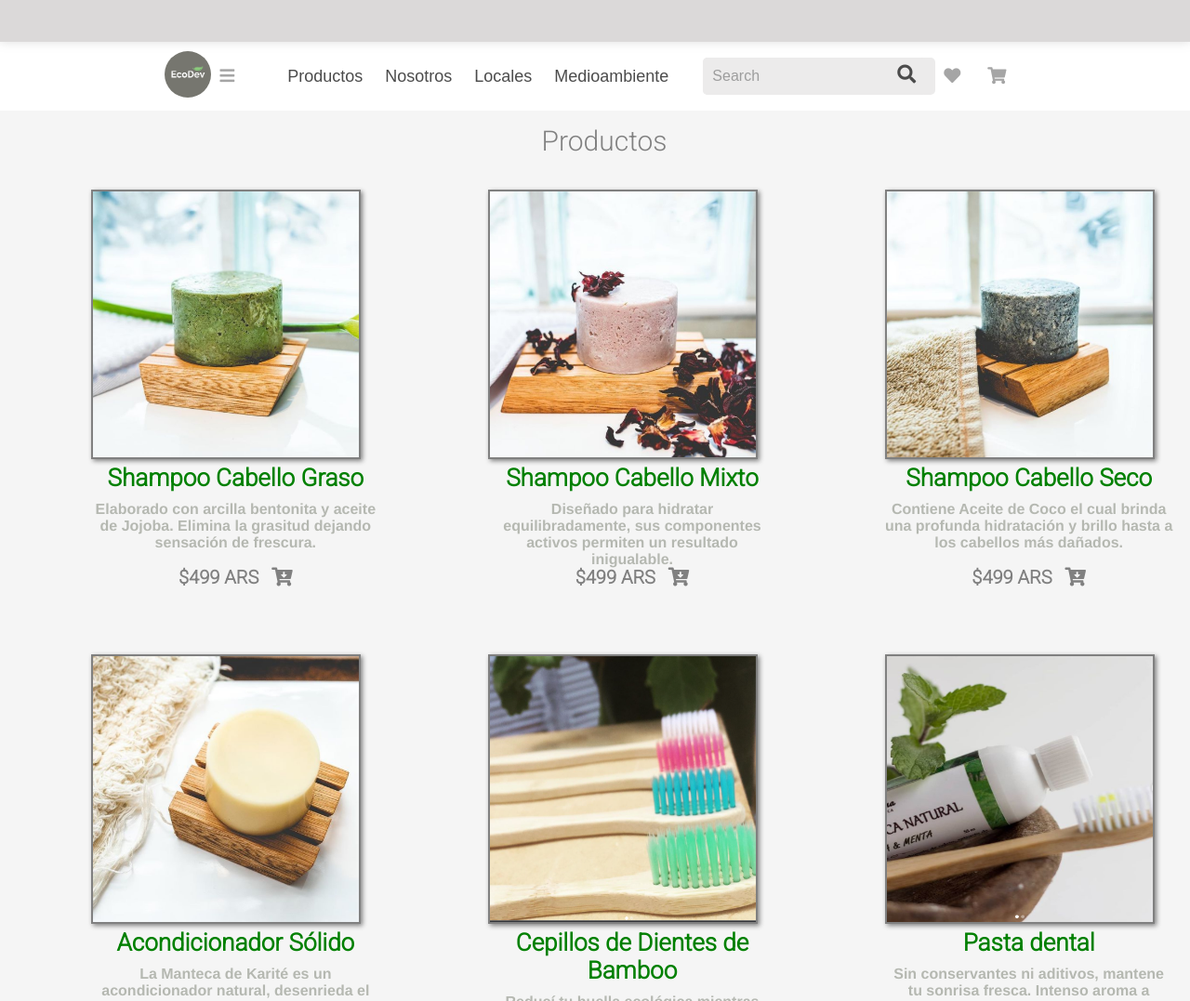
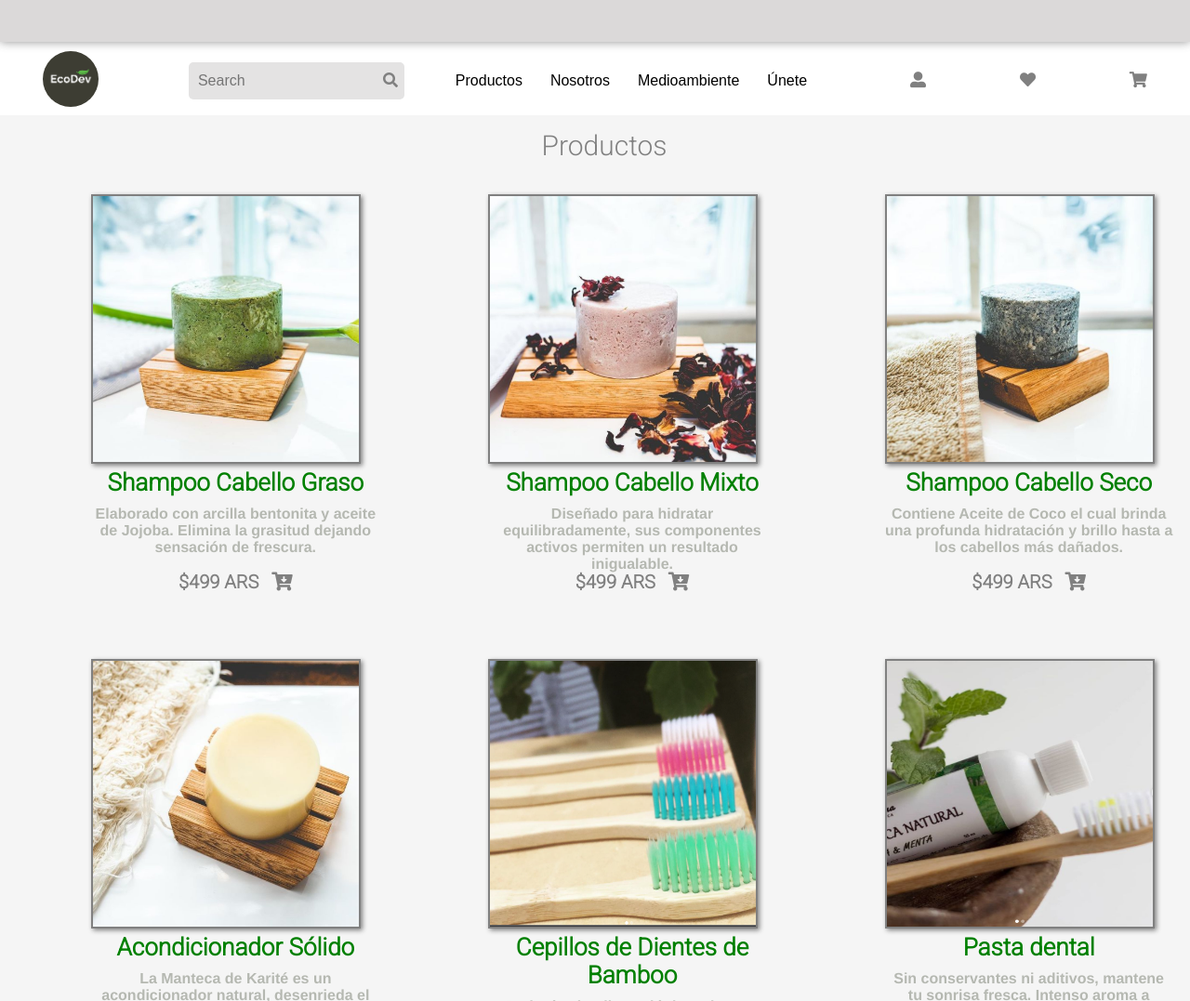
Before and after one commit to german-e/ecodev-G3, a website: page ecodev/views/header.html in a window 1280 px wide. Shown: the top 1077 px of the page at 93% size. Drawn offline with Linux system fonts and the light colour scheme.

Commit message:
cambio de ramas

```diff
--- a/ecodev/public/css/header.css
+++ b/ecodev/public/css/header.css
@@ -1,22 +1,13 @@
 * {
     box-sizing: border-box;
     margin: 0;
-    color: #f2f2f2;
     padding: 0;
     font-family: 'Montserrat', sans-serif;
 }
 
-body {
-    width: 100%;
-}
 
 header {
     width: 100%;
-    height: 80px;
-}
-
-.main-header {
-    /* background-color: rgba(146, 146, 151, 0.404); */
     background-color: rgb(204, 201, 201);
     height: 45px;
     position: relative;
@@ -26,13 +17,10 @@ header {
 }
 
 nav {
-    /* padding: 10px 40px 10px 70px; */
-    padding: 10px 10px;
-    /* border: 1px solid #000;
-    border-left: none;
-    border-right: none; */
-    background: white;
-    opacity: 0.7
+    padding: 5px 0 0;
+    background: #ffffff;
+    display: flex;
+    justify-content: space-around;
 }
 
 nav ul {
@@ -40,50 +28,50 @@ nav ul {
     list-style: none;
     flex-wrap: wrap;
     align-items: center;
+    width: 100%;
+    justify-content: space-around;
+}
+
+nav ul li {
+    margin: 5px 0;
+    padding: 0 5px;
+}
+
+nav .user {
+    display: none;
+}
+
+nav ul li a {
+    color: black;
+    text-decoration: none;
+}
+
+.logo {
     justify-content: center;
 }
 
-nav ul li {
-    color: black;
+.logo img{
+    width: 60px;
+    border-radius: 50%;
 }
 
-.items a {
-    color: black
+.items {
+   display: none;
 }
 
-nav ul li.logo img {
-    flex: 1;
-    /* font-size: 30px;
-    font-weight: 700; */
-    width: 50px;
-    border-radius: 50%;
-    /* margin: 5px 50px; */
-}
-
-nav ul div.items{
-    padding: 0 25px;
-    display: inline-flex;
-}
-
-nav ul div.items a{
-    text-decoration: none;
-    font-size: 18px;
-    padding: 0 12px;
-}
-
-nav ul div.items a:hover{
+.items a:hover{
     color:rgb(72, 138, 72)
 }
 
-nav ul .search-icon {
+.search-icon {
     height: 40px;
-    width: 250px;
+    width: 50px;
     display: flex;
-    background: rgb(228, 227, 227);
     border-radius: 5px;
+    padding: 0 10px;
 }
 
-nav ul .search-icon input {
+.search-icon input {
     height: 100%;
     width: 200px;
     border: none;
@@ -92,163 +80,92 @@ nav ul .search-icon input {
     background: rgb(228, 227, 227);
     font-size: 16px;
     border-radius: 5px 0 0 5px;
+    display: none;
 }
 
-nav ul .search-icon .icon {
+.search-icon .icon {
     height: 100%;
     width: 40px;
     line-height: 40px;
     text-align: center;
-    background: rgb(228, 227, 227);
-    border-radius: 0 5px 5px 0;
+    /* background: rgb(228, 227, 227); */
+    border-radius:5px;
     cursor: pointer;
+    padding-right: 7px;
 }
 
-.iconss {
-    display: flex;
+.user, .heart, .shop {
+    font-size: 17px;
 }
 
-nav ul .search-icon .icon span {
-    color: #000;
-    font-size: 20px;
+.login-form {
+    display: flex;
+    justify-content: center;
+    padding-top: 40px;
 }
 
-nav ul li span {
-    color: black;
-    margin: 0 20px;
-    font-size: 18px;
-    cursor: pointer;
+.form-name, .form-pass, .form-btn-send {
+    margin: 20px;
 }
 
-@media (max-width: 630px){
-    nav ul div.items{
-        display: none;
-    }
+.login-form input{
+    border: none;
+    border-radius: 5px;
+    outline: none;
+    font-size: 14px;
+    padding: 8px;
+    width: 320px;
+    background-color: rgb(238, 237, 237);
+}
+
+.form-btn-send button{
+    border: none;
+    border-radius: 3px;
+    width: 100px;
+    background: rgb(72, 138, 72);
+    padding: 8px;
+    color: #ffffff;
+    cursor: pointer
+}
+
+.form-btn-send button:hover {
+    background: #21660c;
 }
 
 
+@media(min-width: 771px){
+    .items {
+        display: flex;
+        margin-left: 150px;
+    }
+    .items li {
+        margin: 0 10px
+    }
+    .burger {
+        display: none;
+    }
+    .logo {
+        order: -1;
+    }
+    .heart, .shop {
+        order: 1;
+    }
 
-
-
-
-
-/* .main-navbar {
-    display: flex;
-    align-items: center;
-    margin: 5px 10px;
-    height: 60px;
-}
-.main-navbar i {
-    padding: 20px;
-}
-.left-top-bar {
-    display: flex;
-    flex: 1 1 0%;
-    margin-left: 10px;
-    width: 100px;
-}  */
-
-/* .left-top-bar i {
-    padding: 10px;
-} */
-
-
- /* .logo-ecodev {
-    display: flex;
-    justify-content: center;
-    flex: 1 1 0%;
-}
-.logo-ecodev img {
-    width: 50px;
-    border-radius: 50%;
-    margin: 5px 50px;
-}
- .right-top-bar {
-    display: flex;
-    margin-right: 10px;
-}  */
-
-/* .right-top-bar i {
-    padding: 20px;
-} */
-
-/* header nav.main-navbar i {
-    font-size: 17px;
-}
-.sec-navbar {
-    display: flex;
-    justify-content: space-between;
-    align-items: center;
-    height: 60px;
-    width: 100%;
-    padding: 0 10px;
-}
-.sec-navbar ul {
-    display: flex;
-}
-.sec-navbar ul li {
-    padding: 20px;
-    margin: 0 60px;
-    list-style: none;
-    font-size: 17px;
-    font-family: "Montserrat", "sans-serif";
-}
-a {
-    text-decoration: none;
-    color: #19124f;
-}
-.sec-navbar ul li a:hover {
-    border-bottom: 2px solid #19124f;
-} */
-
-
- hr {
-    width: 90vw;
-    margin: auto;
 }
 
-.banner {
-    position: relative;
-    width: 100%;
-    background-image: url('/img/natural-product.jpg');
-    height: 600px;
-    margin: 10px 0;
-    background-size: cover;
-    animation: banner 28s infinite linear;
-    /* transition: banner 2000ms */
+@media(min-width: 1000px){
+    .search-icon input {
+        display: flex;
+    }
+    .search-icon .icon {
+        background: rgb(228, 227, 227);
+        border-radius: 0 5px 5px 0;
+    }
+    nav .user {
+        display: block;
+    }
+    .user a:hover, .heart:hover, .shop:hover{
+        color:#21660c;
+        cursor: pointer;
+    }
 }
-
-.banner-content {
-    margin: 0;
-    padding: 0;
-    width: 100%;
-    height: 100%;
-    color: #fff;
-    background-color: rgba(0, 22, 20, 0.4);
-    display: flex;
-    flex-direction: column;
-    justify-content: center;
-    align-items: center;
-}
-
-.banner-content h2 {
-    margin: 0;
-    padding: 0;
-    padding-bottom: 30px;
-    text-align: center;
-    font-size: 35px;
-}
-
-.banner-content a {
-    text-decoration: none;
-    color: #fff;
-    padding: 9px 20px;
-    border: 2px solid #fff;
-    text-transform: uppercase;
-    transition: all .3s ease-in-out;
-}
-
-.banner-content a:hover {
-    background-color: rgb(241, 239, 239);
-    color: #333;
-}
--- a/ecodev/views/header.html
+++ b/ecodev/views/header.html
@@ -22,33 +22,29 @@
     <body>
 
         <header class="main-header"></header>
-        <!-- <div class="top-bar"></div> -->
     <nav>
         <ul>
-                <li class="logo">
-                    <img src="/img/Logo-v2.png">
-                </li>
             <li class="burger"><span class="fas fa-bars"></span></li>
-                <div class="items">
-                    <li><a href=#>Productos</a></li>
-                    <li><a href=#>Nosotros</a></li>
-                    <li><a href=#>Locales</a></li>
-                    <li><a href=#>Medioambiente</a></li>
-                </div>
-                <li class="search-icon">
+            <div class="search-icon">
                 <input type="search" placeholder="Search">
                 <label class="icon">
                     <span class="fas fa-search"></span>
                 </label>
+            </div>
+            <li class="logo">
+                <img src="/img/Logo-v2.png">
             </li>
-                <div class="iconss">
-                    <li><span class="fas fa-heart"></span></li>
-                    <li><span class="fas fa-shopping-cart"></span></li>
+            <div class="items">
+                <li><a href=#>Productos</a></li>
+                <li><a href=#>Nosotros</a></li>
+                <li><a href=#>Medioambiente</a></li>
+                <li><a href=#>Únete</a></li>
             </div>
+            <li class="heart"><span class="fas fa-heart"></span></li>
+            <li class="shop"><span class="fas fa-shopping-cart"></span></li>
+            <li class="user"><a href='/login'><span class="fas fa-user-alt"></span></a></li>
         </ul>
     </nav>
-
-
 
 
         <div class="produ">Productos</div>
```
Lines whose indentation alone changed are shown as unchanged.
